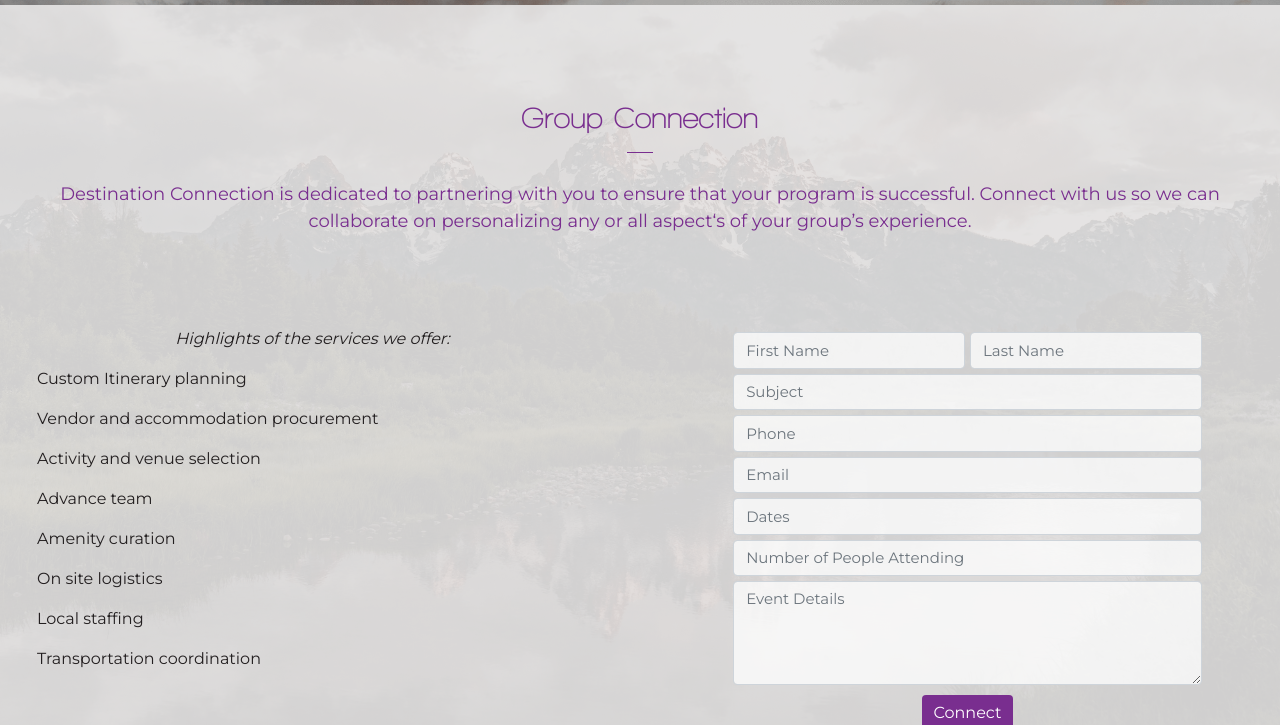
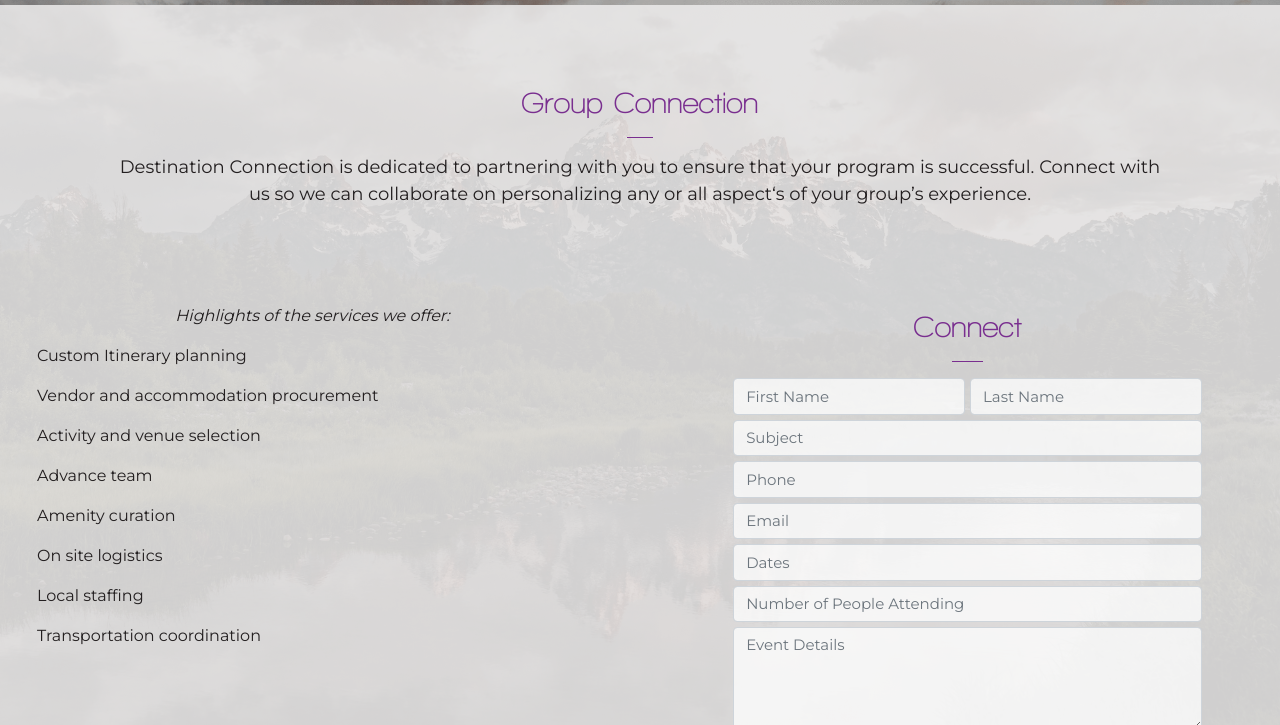
Before and after one commit to jeffgcameron/DestinationConnection, a plain HTML site: page groupconnection.html in a window 1280 px wide. Shown: the part 75-800 px from the top of the page. Drawn offline with nearby package versions, Linux system fonts and the light colour scheme.

Commit message:
group connection

```diff
--- a/Assets/style.css
+++ b/Assets/style.css
@@ -127,7 +127,7 @@
 
 h3 {
   font-family: myFirstFont;
-  padding-top: 15px;
+  /* padding-top: 15px; */
   font-size: 30px;
   /* font-family: "Playfair Display SC", serif; */
   color: rgb(121, 46, 143);
--- a/groupconnection.html
+++ b/groupconnection.html
@@ -102,10 +102,15 @@
 
 
       <hr class="review-logo-line" />
-
-      <p class="wedding-p purple-text">
+<div class="row">
+<div class="col-sm-0 col-md-1"></div>
+<div class="col-sm-12 col-md-10">
+      <p class="wedding-p">
         Destination Connection is dedicated to partnering with you to ensure that your program is successful.  Connect with us so we can collaborate on personalizing any or all aspect‘s of your group’s experience.
       </p>
+    </div>
+      <div class="col-sm-0 col-md-1"></div>
+    </div>
       <div class="row group-connection-row">
         <!-- <div class="col-sm-0 col-md-1"></div> -->
         <div class="col-sm-12 col-md-6">
@@ -149,8 +154,8 @@
          </div>
          <div class="col-sm-12 col-md-6">
           <div class="info-section form-space">
-              <!-- <h3 id="connect">Connect</h3>
-              <hr class="logo-line" /> -->
+              <h3 id="connect">Connect</h3>
+              <hr class="logo-line" />
               <form
                 action="https://formsubmit.co/jeffcam12@gmail.com"
                 method="POST"
```
